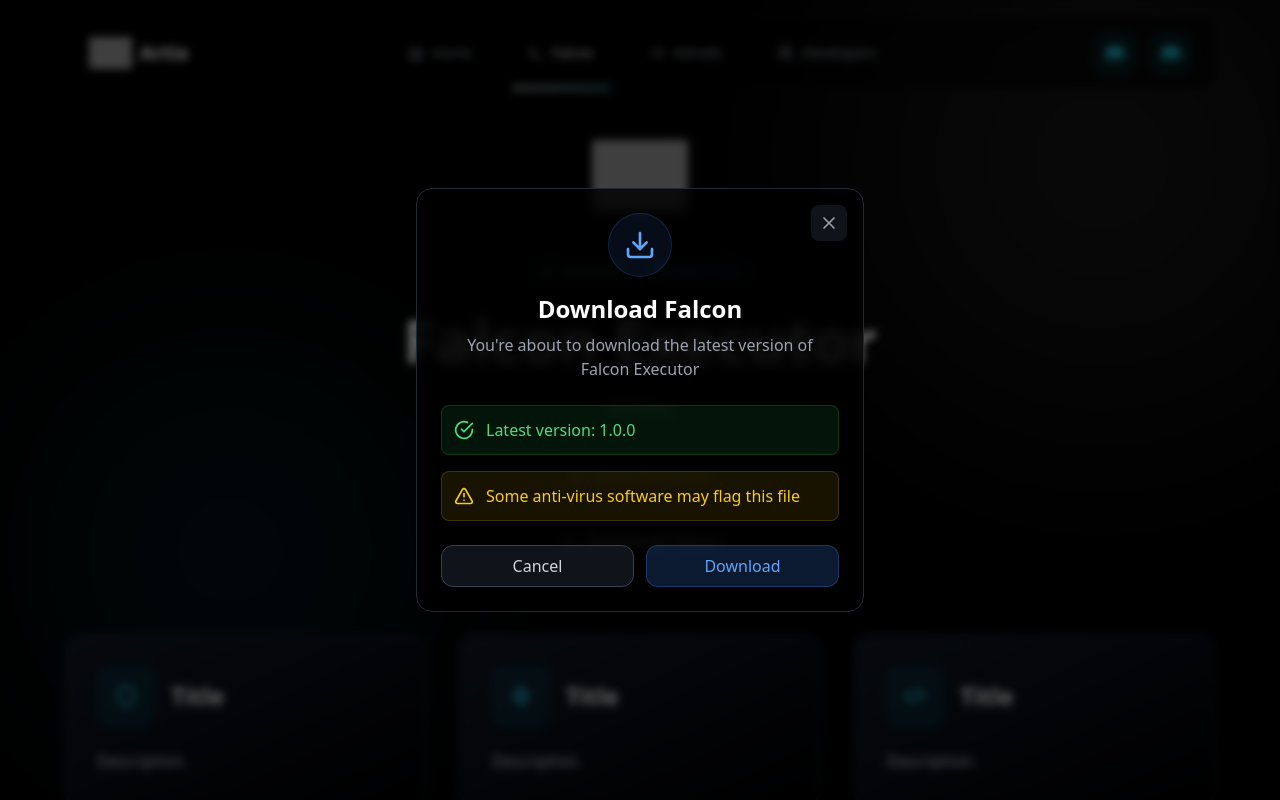
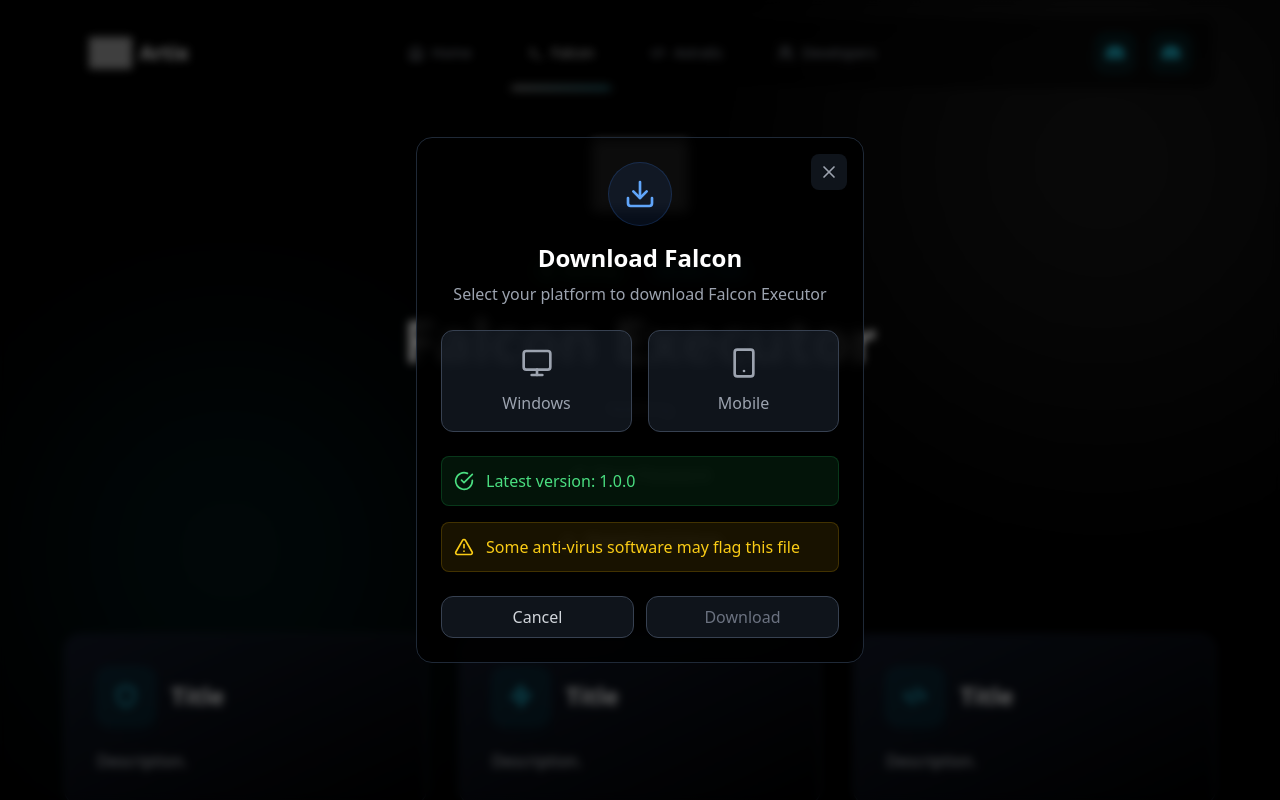
Before and after one commit to YellowGregs/Artix, a React (Vite) app: page /falcon in a window 1280 px wide. Both pictures are taken after a click on the button "Download Falcon". Shown: the top 800 px of the page. Built offline with nearby package versions, Linux system fonts and the light colour scheme; grey boxes are pictures that could not be loaded.

Commit message:
Update DownloadModal.tsx

```diff
--- a/src/components/DownloadModal.tsx
+++ b/src/components/DownloadModal.tsx
@@ -1,6 +1,6 @@
-import React from 'react';
+import React, { useState } from 'react';
 import { motion, AnimatePresence } from 'framer-motion';
-import { X, Download, CheckCircle, AlertTriangle } from 'lucide-react';
+import { X, Download, CheckCircle, AlertTriangle, Smartphone, Monitor } from 'lucide-react';
 
 interface DownloadModalProps {
   isOpen: boolean;
@@ -9,6 +9,8 @@
 }
 
 const DownloadModal = ({ isOpen, onClose, onDownload }: DownloadModalProps) => {
+  const [selectedPlatform, setSelectedPlatform] = useState<'windows' | 'mobile' | null>(null);
+
   return (
     <AnimatePresence>
       {isOpen && (
@@ -53,7 +55,35 @@
                 <Download className="w-8 h-8 text-blue-400" />
               </motion.div>
               <h3 className="text-2xl font-bold text-white mb-2">Download Falcon</h3>
-              <p className="text-gray-400">You're about to download the latest version of Falcon Executor</p>
+              <p className="text-gray-400">Select your platform to download Falcon Executor</p>
+            </div>
+
+            <div className="grid grid-cols-2 gap-4 mb-6">
+              <motion.button
+                whileHover={{ scale: 1.02 }}
+                whileTap={{ scale: 0.98 }}
+                onClick={() => setSelectedPlatform('windows')}
+                className={`flex flex-col items-center gap-3 p-4 rounded-xl border transition-all duration-200
+                  ${selectedPlatform === 'windows'
+                    ? 'bg-blue-500/20 border-blue-500/30 text-blue-400'
+                    : 'bg-gray-800/50 border-gray-700 text-gray-400 hover:text-white hover:border-gray-600'}`}
+              >
+                <Monitor className="w-8 h-8" />
+                <span className="font-medium">Windows</span>
+              </motion.button>
+
+              <motion.button
+                whileHover={{ scale: 1.02 }}
+                whileTap={{ scale: 0.98 }}
+                onClick={() => setSelectedPlatform('mobile')}
+                className={`flex flex-col items-center gap-3 p-4 rounded-xl border transition-all duration-200
+                  ${selectedPlatform === 'mobile'
+                    ? 'bg-blue-500/20 border-blue-500/30 text-blue-400'
+                    : 'bg-gray-800/50 border-gray-700 text-gray-400 hover:text-white hover:border-gray-600'}`}
+              >
+                <Smartphone className="w-8 h-8" />
+                <span className="font-medium">Mobile</span>
+              </motion.button>
             </div>
 
             <div className="space-y-4 mb-6">
@@ -80,10 +110,16 @@
                 whileHover={{ scale: 1.02 }}
                 whileTap={{ scale: 0.98 }}
                 onClick={() => {
-                  onDownload();
-                  onClose();
+                  if (selectedPlatform) {
+                    onDownload();
+                    onClose();
+                  }
                 }}
-                className="flex-1 px-4 py-2 rounded-xl bg-blue-500/20 text-blue-400 hover:bg-blue-500/30 border border-blue-500/30 transition-all duration-200"
+                disabled={!selectedPlatform}
+                className={`flex-1 px-4 py-2 rounded-xl transition-all duration-200
+                  ${selectedPlatform
+                    ? 'bg-blue-500/20 text-blue-400 hover:bg-blue-500/30 border border-blue-500/30'
+                    : 'bg-gray-800/50 text-gray-500 border border-gray-700 cursor-not-allowed'}`}
               >
                 Download
               </motion.button>
```
